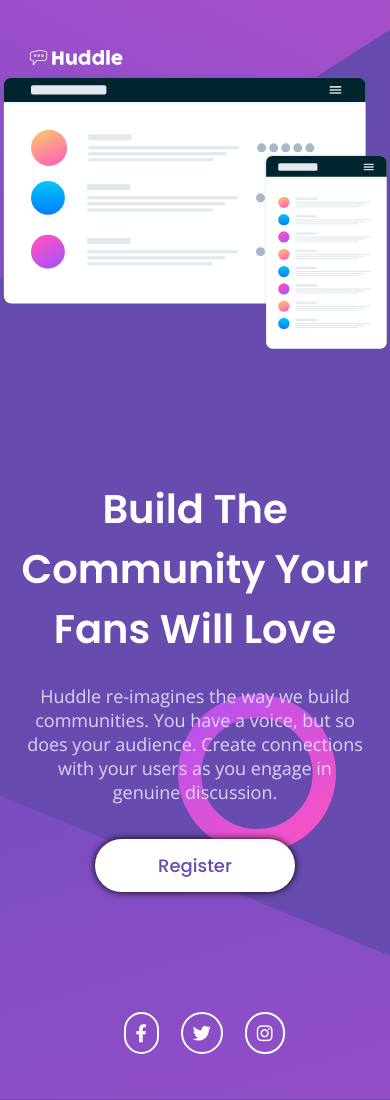
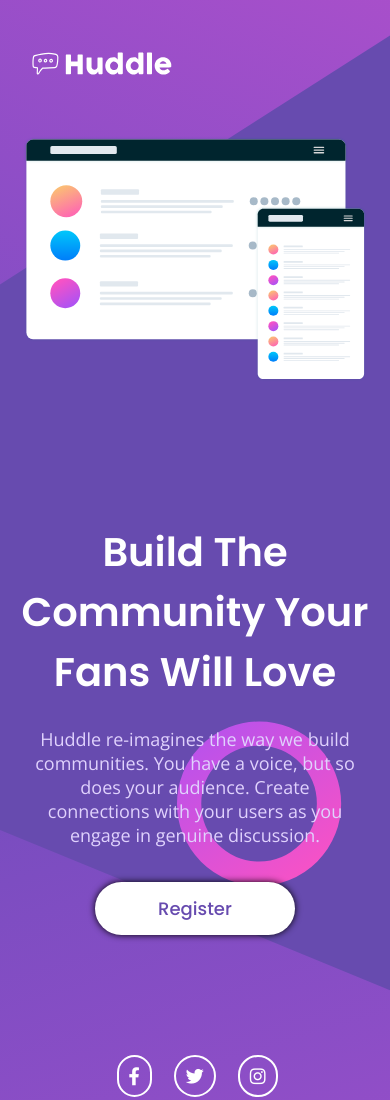
Before and after one commit to edcastroecmr/Huddle-landing-page-with-a-single-introductory-section, a plain HTML site: page index.html in a window 390 px wide. Drawn offline with nearby package versions, Linux system fonts and the light colour scheme.

Commit message:
Add files via upload

```diff
--- a/src/css/estilos.css
+++ b/src/css/estilos.css
@@ -21,12 +21,19 @@
 .main .mockups{
     width: 100%;
     margin-left: 69px;
-    flex: 0 1 1fr;
+    margin-top: 50px;
+
 }
 .main .textos{
     margin-right: 69px ;
     color: #FFFFFF;
-    flex: 0 1 1fr;
+    display: flex;
+    flex-direction: column;
+    align-self: flex-start;
+    margin-top: 86px;
+    margin-left: 55px;
+
+
 
 
 }
@@ -34,21 +41,19 @@
     font-size: 40px;
     font-family: "Poppins", sans-serif;
     font-weight: 600;
-    margin-top: 127px;
-    padding: 0 5%;
+
 }
 .main .textos .descricao{
     color: #E0D2FD;
     font-family: "Open Sans", sans-serif;
     font-size: 18px;
-    padding: 25px 6% 0 6%;
+    padding-top: 25px ;
 
 }
 .main .botao{
     font-family: "Poppins", sans-serif;
     font-weight: 500;
     color: hsl(257, 40%, 49%);
-    margin: 35px 0 230px 6% ;
     background-color: white;
     border-radius: 50px;
     max-width: 200px;
@@ -58,6 +63,7 @@
     font-size: 18px;
     box-shadow: 0px 0px 7px rgb(0, 0, 0);
     transition: 0.4s ease-in-out;
+    margin-top: 35px ;
 }
 .main .botao:hover{
     cursor: pointer;
--- a/src/css/responsivo.css
+++ b/src/css/responsivo.css
@@ -1,4 +1,4 @@
-@media(max-width:940px){
+@media(max-width:1025px){
     .main{
         flex-wrap: wrap;
     }
@@ -6,11 +6,12 @@
         margin: 45px 0 0 25px ;
     }
     .main .mockups{
-        margin-right: 69px;
+        padding: 0 23px;
+        margin: 50px 0px 0px 0px;
     }
     .main .textos{
         text-align: center;
-        margin: 0;
+        margin-top: 140px;
     }
     .main .botao{
         margin: 35px auto 0 auto;
@@ -19,12 +20,29 @@
     .footer{
         text-align: center;
         margin-top: 120px;
-        margin-right: 0;
+        margin-left: 40px;
     }
 }
-@media(max-width:480px){
+@media(max-width:729px){
     .header .logo{
         margin: 45px 0 0 25px ;
-        max-width: 100px;
+        max-width: 180px;
     }
+
 }
+@media(max-width:512px){
+    .header .logo{
+        max-width: 150px;
+    }
+    .main .textos{
+        margin: 140px 20px 0px 20px;
+    }
+    .main .textos .descricao{
+        margin: 0 10px;
+    }
+    .footer{
+        margin-left: 55px;
+    }
+
+
+}
```
